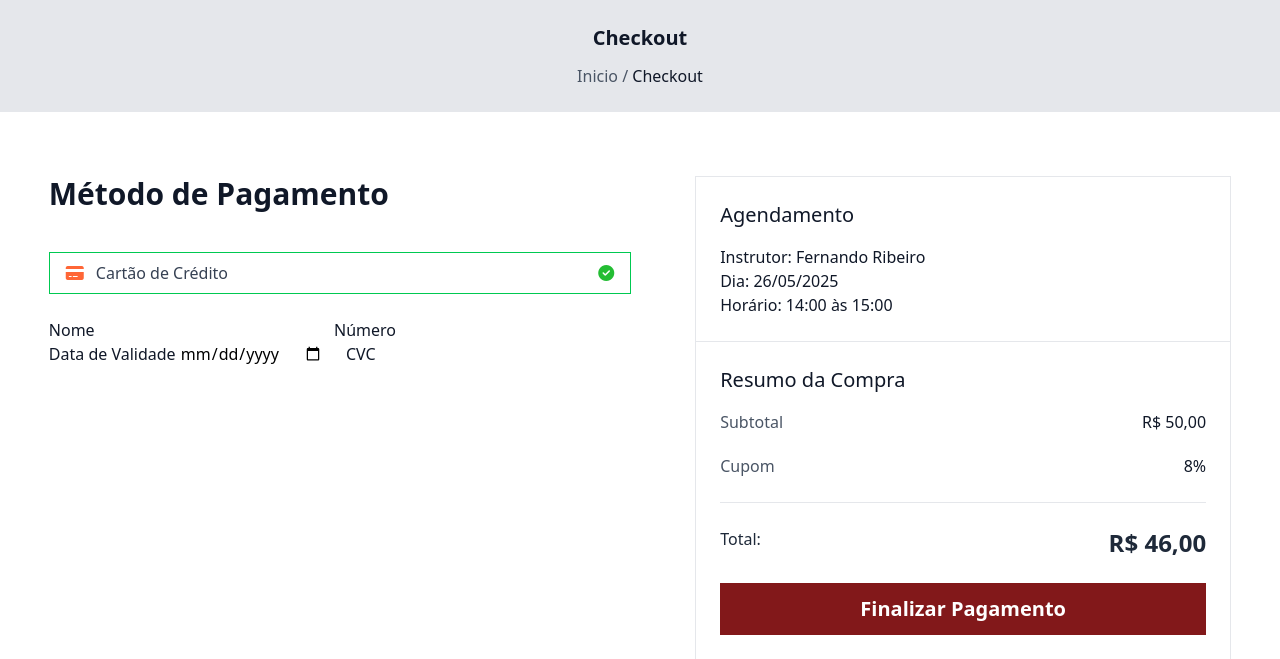
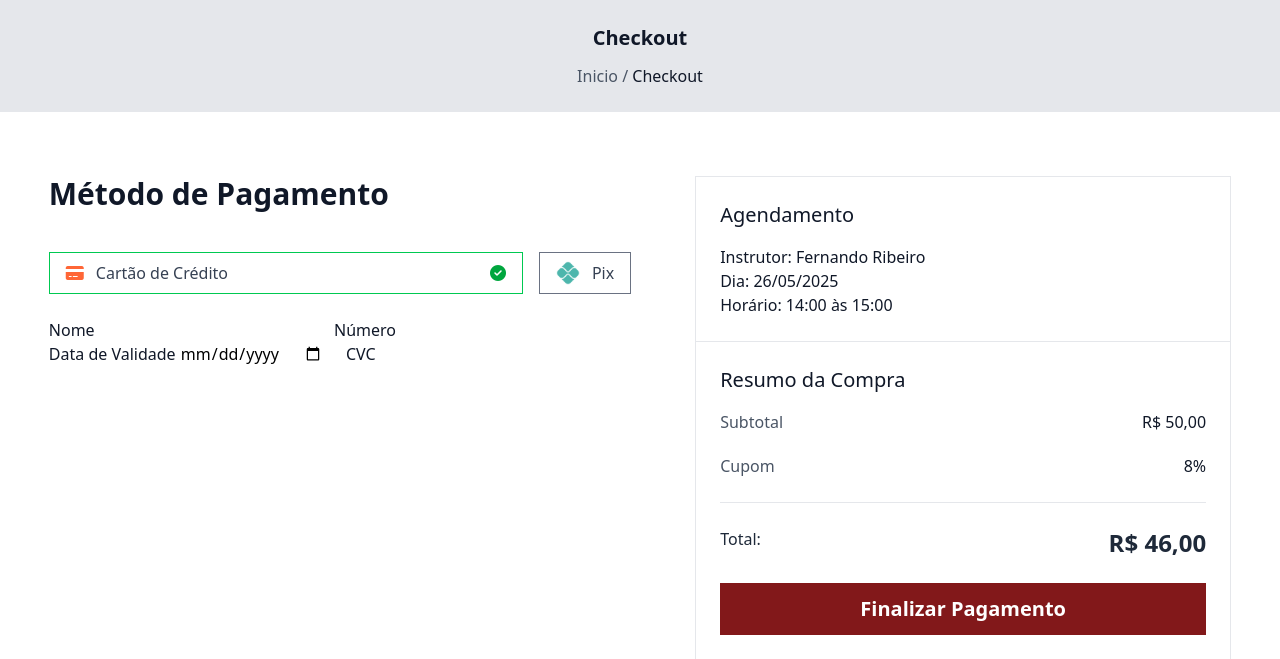
Before and after one commit to la-bourgeoisie/TechLink, a Django app: template pagamentos/templates/pagamentos/checkout.html in a window 1280 px wide. Shown: the part 77-736 px from the top of the page. Run offline with Django 3.2, Linux system fonts and the light colour scheme; the template is opened without the code that fills it, so the values that code supplies are empty, except form fields; tables that the repository leaves empty hold one stand-in row (values such as "Sample post"); form fields are guessed from the names that the template uses.

Commit message:
feat add option payment of pix

```diff
--- a/pagamentos/templates/pagamentos/checkout.html
+++ b/pagamentos/templates/pagamentos/checkout.html
@@ -21,13 +21,25 @@
     <div class="flex justify-center items-start mt-16 gap-16">
         <div class="flex flex-col">
             <h2 class="text-gray-900 font-semibold text-3xl mb-10">Método de Pagamento</h2>
-            <div class="flex justify-between items-center border-green-500 border px-4 py-2">
+            <div class="flex gap-4 w-full">
+              <!-- Cartão de Crédito (pré-selecionado) -->
+              <div class="payment-option flex justify-between items-center border border-green-500 px-4 py-2 flex-1 cursor-pointer" data-method="credit">
                 <div class="flex items-center gap-3">
                   <i class="fa-solid fa-credit-card" style="color: #ff6636;"></i>
                   <span class="text-gray-700">Cartão de Crédito</span>
                 </div>
-                <i class="fa-solid fa-circle-check" style="color: #23BD33;"></i>
+                <i class="fa-solid fa-circle-check text-green-600"></i>
               </div>
+
+              <!-- Pix -->
+              <div class="payment-option border border-gray-500 px-4 py-2 flex items-center gap-3 cursor-pointer" data-method="pix">
+                <img class="w-[24px] h-[24px]" src="{% static 'img/pix.png' %}" alt="ícone do pix">
+                <span class="text-gray-700">Pix</span>
+              </div>
+            </div>
+
+
+
 
             <form method="post" class="w-full max-w-3xl mt-6">
                 {% csrf_token %}
@@ -135,6 +147,29 @@
           e.target.value = value;
         });
     }
+
+    const paymentOptions = document.querySelectorAll(".payment-option");
+
+    paymentOptions.forEach(option => {
+      option.addEventListener("click", () => {
+        paymentOptions.forEach(opt => {
+          opt.classList.remove("border-green-500");
+          opt.classList.add("border-gray-500");
+
+          const icon = opt.querySelector(".fa-circle-check");
+          if (icon) {
+            icon.remove();
+          }
+        });
+
+        option.classList.remove("border-gray-500");
+        option.classList.add("border-green-500");
+
+        const checkIcon = document.createElement("i");
+        checkIcon.className = "fa-solid fa-circle-check text-green-600";
+        option.appendChild(checkIcon);
+      });
+  });
 });
 
 </script>
```
Also changed, not shown: static/img/pix.png (added). Lines whose indentation alone changed are shown as unchanged.
